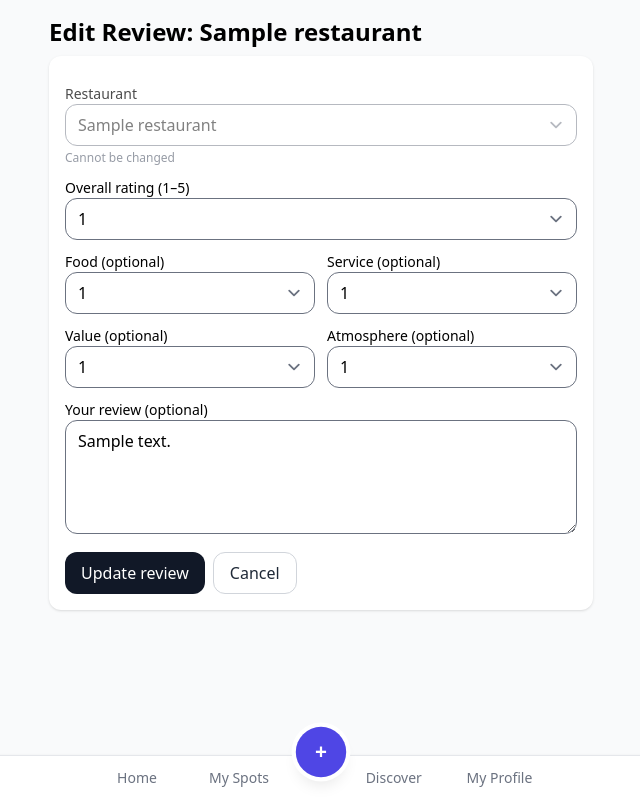
After one commit to ratuja-reddy/oishii, a Django app: page /review/1/edit/ in a window 1280 px wide. The commit adds this page. Shown: the whole page, without its empty margins (319-959 px from the left). Run offline with Django 5.2, Linux system fonts and the light colour scheme; a user stored in the database is signed in; tables that the repository leaves empty hold one stand-in row (values such as "Sample post"); style sheets or scripts are compiled from the project's sources; some libraries are stand-ins or nearby versions.

Commit message:
feat: add ability to edit reviews

```diff
--- a/places/urls.py
+++ b/places/urls.py
@@ -9,4 +9,5 @@ urlpatterns = [
     path("r/<int:pk>/", views.restaurant_detail, name="restaurant_detail"),
     path("r/<int:pk>/pin/", views.toggle_pin, name="toggle_pin"),
     path("r/<int:pk>/review/", views.review_create_for_restaurant, name="review_for_restaurant"),
+    path("review/<int:pk>/edit/", views.review_edit, name="review_edit"),
 ]
--- a/places/views.py
+++ b/places/views.py
@@ -172,6 +172,29 @@ def review_create_for_restaurant(request, pk):
         {"form": form, "restaurant": restaurant, "active_tab": "review"},
     )
 
+
+@login_required
+def review_edit(request, pk):
+    """Edit an existing review."""
+    review = get_object_or_404(Review, pk=pk, user=request.user)
+
+    if request.method == "POST":
+        form = ReviewForm(request.POST, instance=review, user=request.user)
+        if form.is_valid():
+            form.save()
+            messages.success(request, "Review updated!")
+            return redirect("feed")
+    else:
+        form = ReviewForm(instance=review, user=request.user)
+        # Lock the restaurant field since we're editing an existing review
+        form.fields["restaurant"].widget.attrs["disabled"] = True
+
+    return render(
+        request,
+        "places/review_edit.html",
+        {"form": form, "review": review, "restaurant": review.restaurant, "active_tab": "review"},
+    )
+
 # -------------------
 # LISTS
 # -------------------
--- /dev/null
+++ b/templates/places/review_edit.html
@@ -0,0 +1,50 @@
+{% extends "base.html" %}
+{% block content %}
+<h1 class="text-2xl font-bold mb-2">Edit Review: {{ restaurant.name }}</h1>
+
+<form method="post" class="space-y-3 bg-white rounded-xl p-4 shadow">
+  {% csrf_token %}
+
+  <div class="opacity-70">
+    <label class="block text-sm font-medium">Restaurant</label>
+    {{ form.restaurant }}
+    <p class="text-xs text-gray-500 mt-1">Cannot be changed</p>
+    <!-- Hidden field to preserve restaurant value on form submission -->
+    <input type="hidden" name="restaurant" value="{{ restaurant.id }}">
+  </div>
+
+  <div>
+    <label class="block text-sm font-medium">Overall rating (1–5)</label>
+    {{ form.overall_rating }}
+  </div>
+
+  <div class="grid grid-cols-2 gap-3">
+    <div>
+      <label class="block text-sm">Food (optional)</label>
+      {{ form.food }}
+    </div>
+    <div>
+      <label class="block text-sm">Service (optional)</label>
+      {{ form.service }}
+    </div>
+    <div>
+      <label class="block text-sm">Value (optional)</label>
+      {{ form.value }}
+    </div>
+    <div>
+      <label class="block text-sm">Atmosphere (optional)</label>
+      {{ form.atmosphere }}
+    </div>
+  </div>
+
+  <div>
+    <label class="block text-sm font-medium">Your review (optional)</label>
+    {{ form.text }}
+  </div>
+
+  <div class="flex gap-2">
+    <button class="px-4 py-2 rounded-xl bg-gray-900 text-white">Update review</button>
+    <a class="px-4 py-2 rounded-xl border border-gray-300 bg-white text-gray-800 hover:bg-gray-50" href="{% url 'feed' %}">Cancel</a>
+  </div>
+</form>
+{% endblock %}
```
Also changed, not shown: places/signals.py (+6 -10 lines), templates/places/review_tab.html (+10 -0 lines), templates/social/feed.html (+14 -1 lines).
